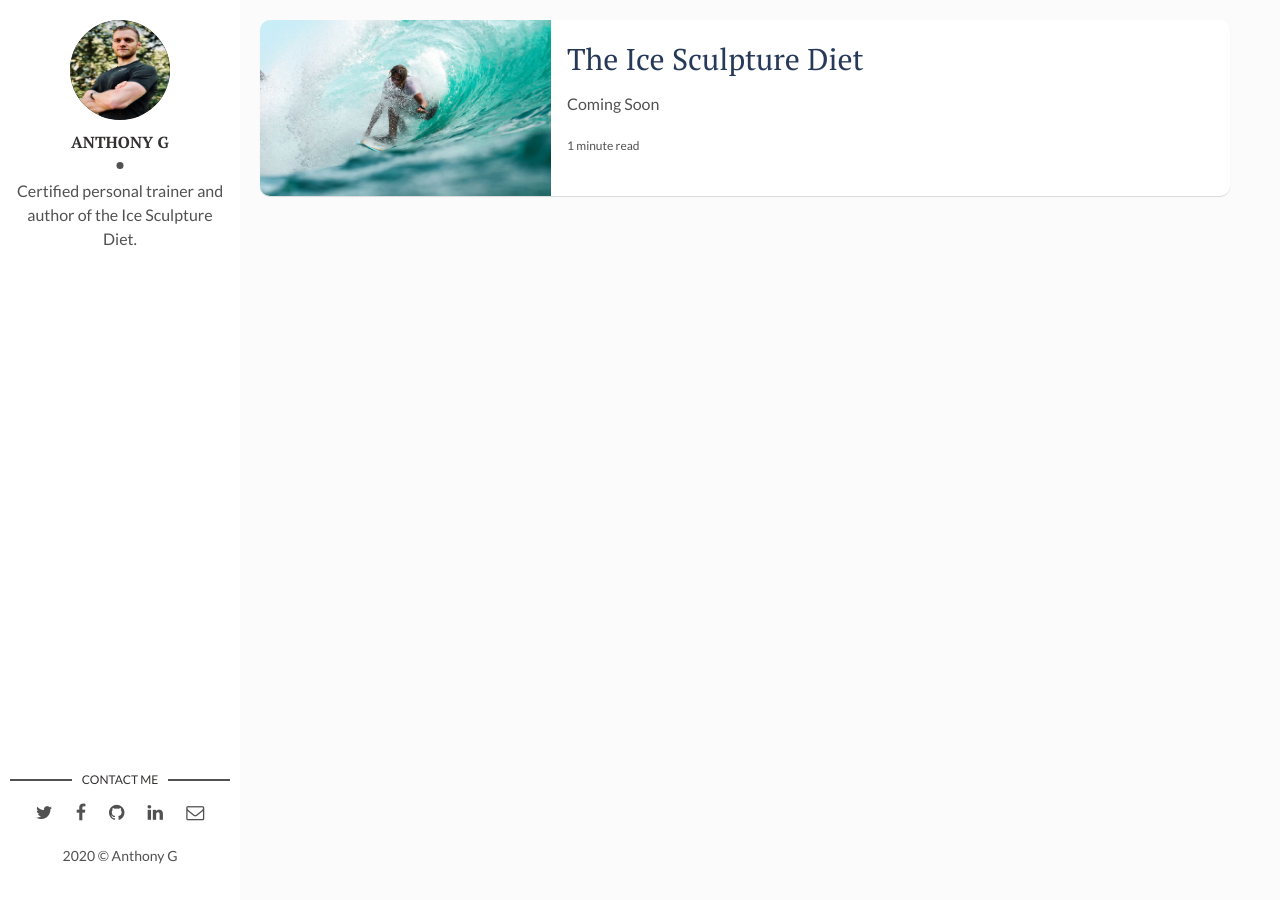
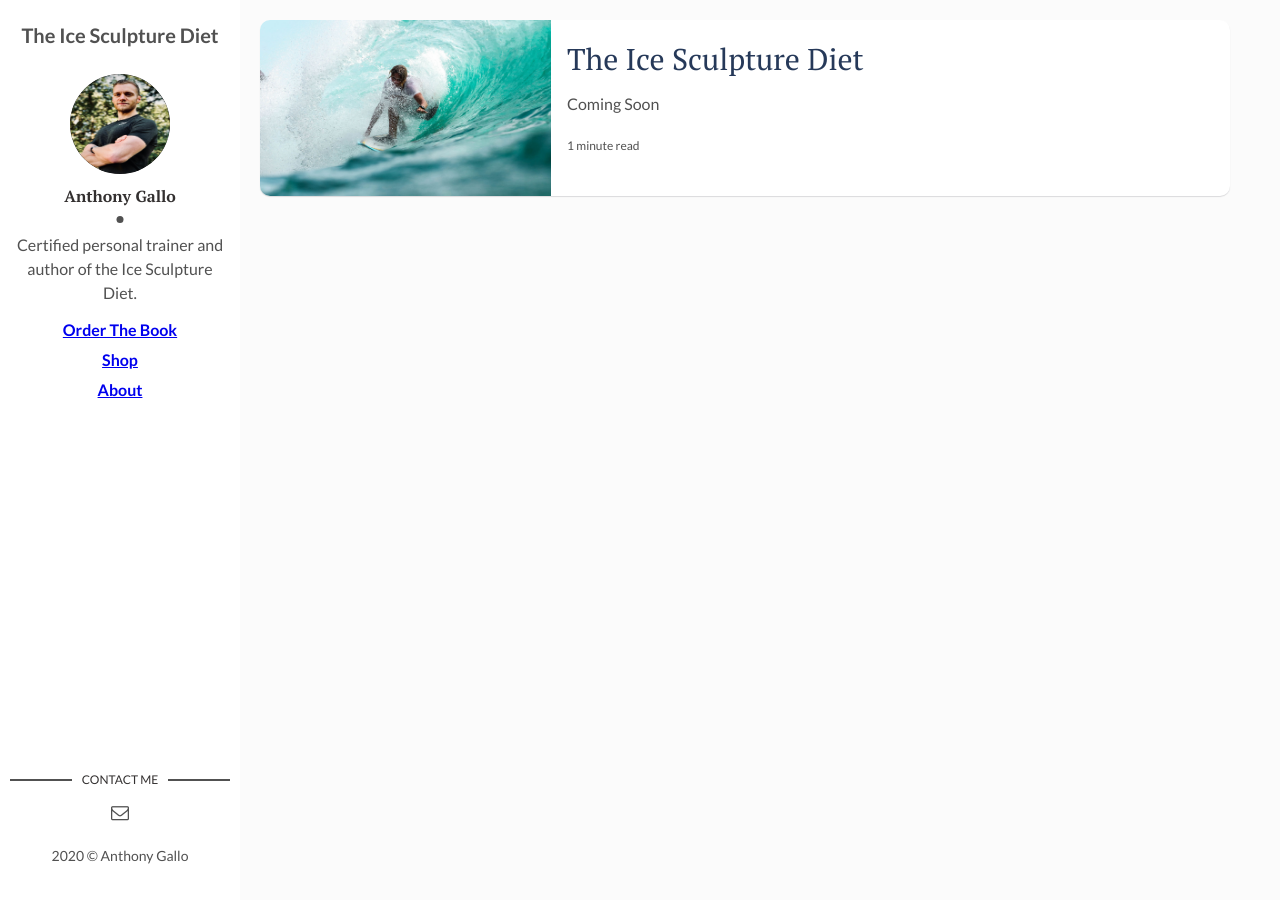
Before and after one commit to anthonydgallo/icesculpturefitness, a Jekyll site: the page built from index.html, in a window 1280 px wide. Built offline with Jekyll 4.4.1, drawn with Linux system fonts in a browser that asks for light colours; the list of posts is cut into pages by our own code.

Commit message:
responsive

```diff
--- a/_config.yml
+++ b/_config.yml
@@ -7,7 +7,7 @@ url: "" # the base hostname & protocol for your site, e.g. http://example.com
 site-twitter: #if your site has a twitter account, enter it here
 safe: false
 # Author Settings
-author: Anthony G # add your name
+author: Anthony Gallo # add your name
 author-img: prof.jpg # add your photo
 about-author: Certified personal trainer and author of the Ice Sculpture Diet. # add description
 social-twitter: # add your Twitter handle
--- a/_layouts/main.html
+++ b/_layouts/main.html
@@ -4,12 +4,25 @@ layout: default
 
 <aside class="sidebar">
   <header>
+    <div class="isd-title">The Ice Sculpture Diet</div>
+    <div class="show-line"><br></div>
     <div class="about">
       <div class="cover-author-image">
         <a href="{{site.baseurl}}/"><img src="{{site.baseurl}}/assets/img/{% if site.author-img %}{{site.author-img}}{% endif %}" alt="{{site.author}}"></a>
       </div>
       <div class="author-name">{{site.author}}</div>
-      <p>{{site.about-author}}</p>
+      <p class="about-bio">{{site.about-author}}</p>
+      <ul class="links">
+        <li>
+        <b><a href="https://www.amazon.com">Order The Book</a></b>
+        </li>
+        <li>
+        <b><a href="/recs">Shop</a></b>
+        </li>
+        <li>
+        <b><a href="#">About</a></b>
+        </li>
+      </ul>
     </div>
   </header> <!-- End Header -->
   <footer>
@@ -19,22 +32,22 @@ layout: default
         {% if site.social-twitter %}
           <li><a href="https://twitter.com/{{ site.social-twitter }}" target="_blank"><i class="fa fa-twitter" aria-hidden="true"></i></a></li>
         {% else %}
-          <li><a href="https://twitter.com/" target="_blank"><i class="fa fa-twitter" aria-hidden="true"></i></a></li>
+          <!-- <li><a href="https://twitter.com/" target="_blank"><i class="fa fa-twitter" aria-hidden="true"></i></a></li> -->
         {% endif %}
         {% if site.social-facebook %}
           <li><a href="https://facebook.com/{{ site.social-facebook }}" target="_blank"><i class="fa fa-facebook" aria-hidden="true"></i></a></li>
         {% else %}
-          <li><a href="https://facebook.com/" target="_blank"><i class="fa fa-facebook" aria-hidden="true"></i></a></li>
+          <!-- <li><a href="https://facebook.com/" target="_blank"><i class="fa fa-facebook" aria-hidden="true"></i></a></li> -->
         {% endif %}
         {% if site.social-github %}
-          <li class="github"><a href="http://github.com/{{site.social-github}}" target="_blank"><i class="fa fa-github"></i></a></li>
+         <!--  <li class="github"><a href="http://github.com/{{site.social-github}}" target="_blank"><i class="fa fa-github"></i></a></li> -->
         {% else %}
-          <li class="github"><a href="http://github.com/" target="_blank"><i class="fa fa-github" aria-hidden="true"></i></a></li>
+         <!-- <li class="github"><a href="http://github.com/" target="_blank"><i class="fa fa-github" aria-hidden="true"></i></a></li> -->
         {% endif %}
         {% if site.social-linkedin %}
           <li class="linkedin"><a href="https://in.linkedin.com/in/{{site.social-linkedin}}" target="_blank"><i class="fa fa-linkedin"></i></a></li>
         {% else %}
-          <li class="linkedin"><a href="https://in.linkedin.com/" target="_blank"><i class="fa fa-linkedin" aria-hidden="true"></i></a></li>
+         <!-- <li class="linkedin"><a href="https://in.linkedin.com/" target="_blank"><i class="fa fa-linkedin" aria-hidden="true"></i></a></li> -->
         {% endif %}
         {% if site.social-email %}
           <li class="email"><a href="mailto:{{site.social-email}}"><i class="fa fa-envelope-o"></i></a></li>
--- a/assets/css/main.css
+++ b/assets/css/main.css
@@ -425,6 +425,22 @@ canvas {
  */
 template {
   display: none;
+}
+.isd-title {
+  /*display: none;*/
+  text-align: center;
+  font-weight: bold;
+  font-size: 20px;
+}
+.links
+{
+  list-style-type: none;
+  padding: 0;
+  margin: 0;
+}
+.links li {
+  line-height: 30px;
+  font-size: 16px;
 }
 
 /* Hidden
@@ -974,7 +990,7 @@ table tfoot td {
   position: relative;
   padding-bottom: 15px;
   font-size: 16px;
-  text-transform: uppercase;
+  /*text-transform: uppercase;*/
   color: #333030;
   font-weight: 700;
 }
@@ -1365,6 +1381,16 @@ a.newer-posts:hover {
 /* - - - - - - - - - - Media Styles - - - - - - - - - - */
 /* Medium Devices, Desktops */
 @media only screen and (max-width: 992px) {
+  .isd-title {
+    display: block;
+  }
+  .links {
+    list-style-type: none;
+    line-height: 20px;
+  }
+  /*.show-line {
+    display:none
+  }*/
   .post {
     width: 48%;
     max-width: 100%;
@@ -1391,6 +1417,30 @@ a.newer-posts:hover {
 
 /* Small Devices, Tablets */
 @media only screen and (max-width: 768px) {
+  .isd-title {
+    display: block;
+  }
+  .author-name {
+    display: none;
+  }
+  .about-bio {
+    display: none;
+  }
+  .links {
+    list-style-type: none;
+    text-align: center;
+    padding: 0;
+    margin: 0;
+  }
+  .links li {
+    display: inline-block;
+    font-size: 16px;
+    padding: 10px;
+    line-height: 10px;
+  }
+  .show-line {
+    display:none
+  }
   .sidebar {
     position: relative;
     display: -webkit-box;
@@ -1453,6 +1503,29 @@ a.newer-posts:hover {
 
 /* Extra Small Devices, Phones */
 @media only screen and (max-width: 480px) {
+  .author-name {
+    display: none;
+  }
+  .about-bio {
+    display: none;
+  }
+  .isd-title {
+    display: block;
+  }
+  .show-line {
+    display:none
+  }
+  .links {
+    list-style-type: none;
+    text-align: center;
+    padding: 0;
+    margin: 0;
+  }
+  .links li {
+    display: inline-block;
+    font-size: 16px;
+    padding: 10px;
+  }
   .content-box {
     padding: 10px;
   }
```
Also changed, not shown: _posts/2020-07-06-ice-sculpture-diet.markdown (+3 -5 lines), 6 other files.
